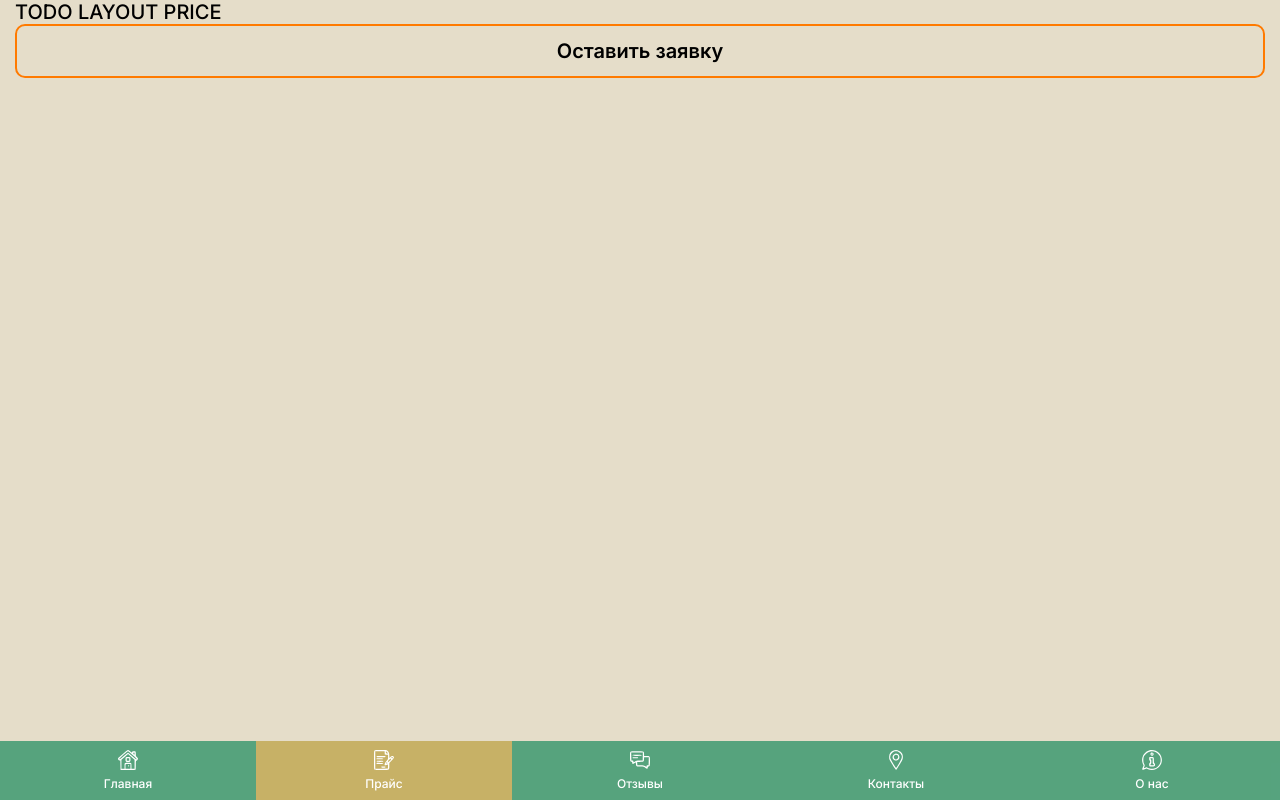
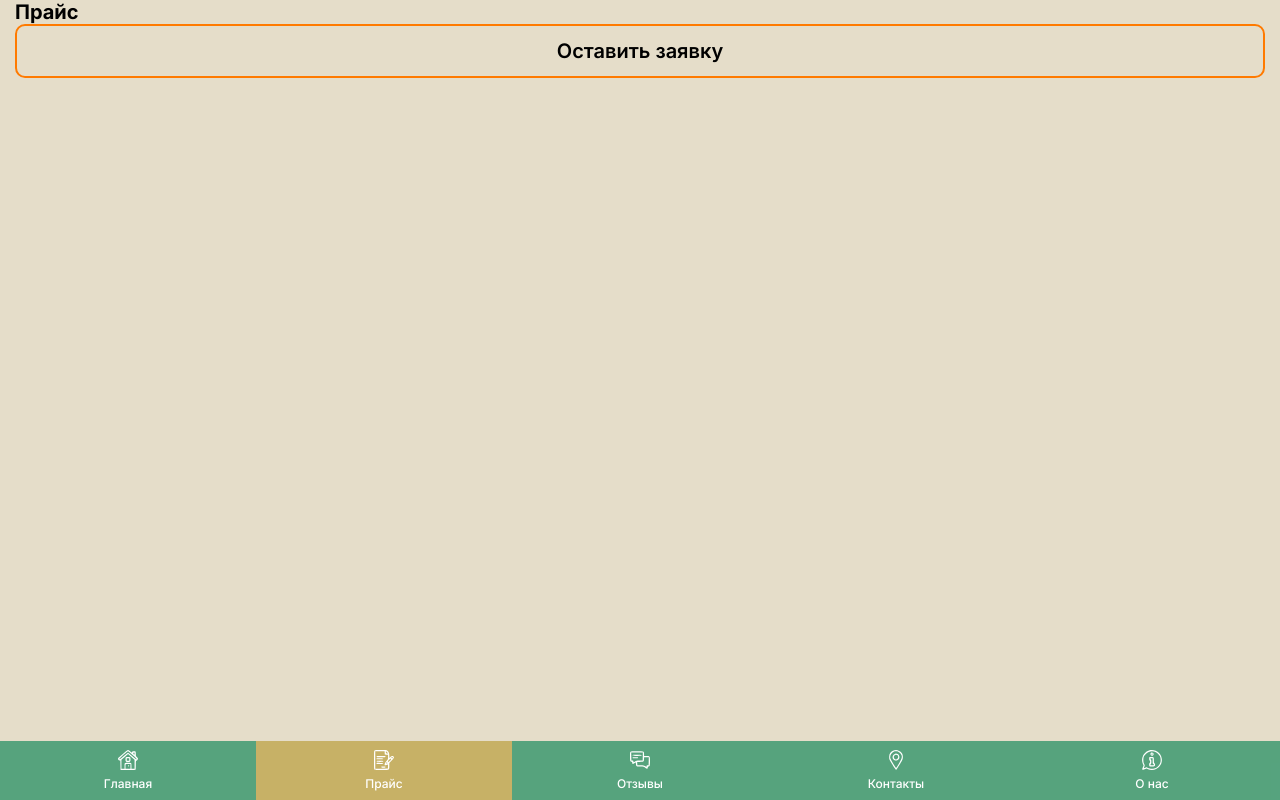
Before and after one commit to Prokhorova-Ri/kabaloevh-app, a Vue app: page /price in a window 1280 px wide. Built offline with nearby package versions, Linux system fonts and the light colour scheme.

Commit message:
WRAPPER LAYOUT

```diff
--- /dev/null
+++ b/src/components/Universal/WrapperLayout.vue
@@ -0,0 +1,23 @@
+<template>
+  <div
+    class='wrapper-layout'
+    :style="'background: #green'"
+  >
+
+  </div>
+</template>
+
+<script>
+import { defineComponent } from 'vue'
+export default defineComponent({
+  name: 'WrapperLayout',
+  setup () {
+
+    return {}
+  }
+})
+</script>
+
+<style lang='scss' scoped>
+  .wrapper-layout {}
+</style>
--- a/src/views/price/index.vue
+++ b/src/views/price/index.vue
@@ -1,15 +1,17 @@
 <template>
-  <div>
-    TODO LAYOUT PRICE
+  <div class='price'>
+    <h1 class='price-title'>Прайс</h1>
+    <WrapperLayout />
     <Button text='Оставить заявку' @onClickButton='test'/>
   </div>
 </template>
 
 <script>
 import Button from '../../components/Universal/Button.vue'
+import WrapperLayout from '../../components/Universal/WrapperLayout.vue'
 export default {
   name: 'index',
-  components: { Button },
+  components: { WrapperLayout, Button },
   setup() {
 
     const test = () => {
```
